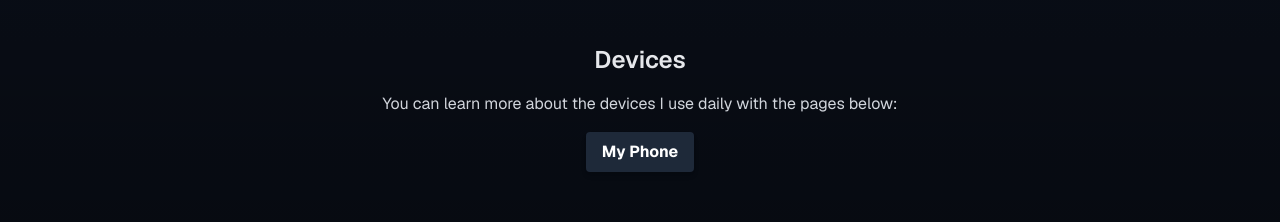
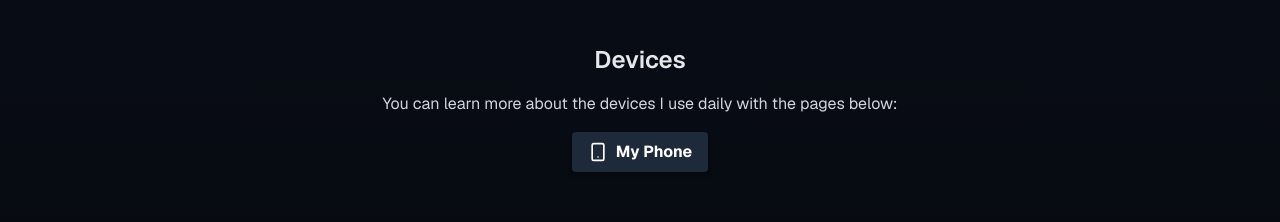
Before and after one commit to ihatenodejs/aidxnCC, a Next.js app: page /about in a window 1280 px wide. Shown: the part 1200-1422 px from the top of the page. Built offline with nearby package versions, Linux system fonts and the light colour scheme.

Commit message:
feat: icons in buttons

```diff
--- a/components/objects/Button.tsx
+++ b/components/objects/Button.tsx
@@ -4,14 +4,16 @@ import Link from 'next/link';
 interface MusicInfoButtonProps {
   href: string;
   label: string;
+  icon?: React.ElementType;
 }
 
-const MusicInfoButton: React.FC<MusicInfoButtonProps> = ({ href, label }) => {
+const MusicInfoButton: React.FC<MusicInfoButtonProps> = ({ href, label, icon }) => {
   return (
     <Link
       href={href}
-      className="inline-block bg-gray-800 text-white font-bold py-2 px-4 rounded-sm shadow-md transition-all duration-300 ease-in-out hover:bg-gray-700 hover:shadow-lg hover:-translate-y-0.5 focus:outline-hidden focus:ring-2 focus:ring-offset-2 focus:ring-gray-500"
+      className="inline-flex items-center bg-gray-800 text-white font-bold py-2 px-4 rounded-sm shadow-md transition-all duration-300 ease-in-out hover:bg-gray-700 hover:shadow-lg hover:-translate-y-0.5 focus:outline-hidden focus:ring-2 focus:ring-offset-2 focus:ring-gray-500"
     >
+      {icon && React.createElement(icon, { size: 20, className: "mr-2" })}
       {label}
     </Link>
   );
--- a/components/pages/About.tsx
+++ b/components/pages/About.tsx
@@ -1,6 +1,6 @@
 "use client"
 
-import { User } from 'lucide-react'
+import { User, Smartphone } from 'lucide-react'
 import FeaturedRepos from '../widgets/FeaturedRepos'
 import Image from 'next/image'
 import { useState } from 'react'
@@ -52,6 +52,7 @@ export default function About() {
         <Button
           href="/phone"
           label="My Phone"
+          icon={Smartphone}
         />
       </div>
       <div className="mt-12">
--- a/components/pages/Home.tsx
+++ b/components/pages/Home.tsx
@@ -5,7 +5,7 @@ import Button from '../objects/Button'
 import LastPlayed from '@/components/widgets/LastPlayed'
 import { useTranslation } from 'react-i18next'
 import Link from 'next/link'
-
+import { Mail } from 'lucide-react'
 export default function Home() {
   const { t } = useTranslation();
 
@@ -62,6 +62,7 @@ export default function Home() {
         <Button
           href={'/contact'}
           label={t('home.contact.button')}
+          icon={Mail}
         />
       </section>
     </div>
```
